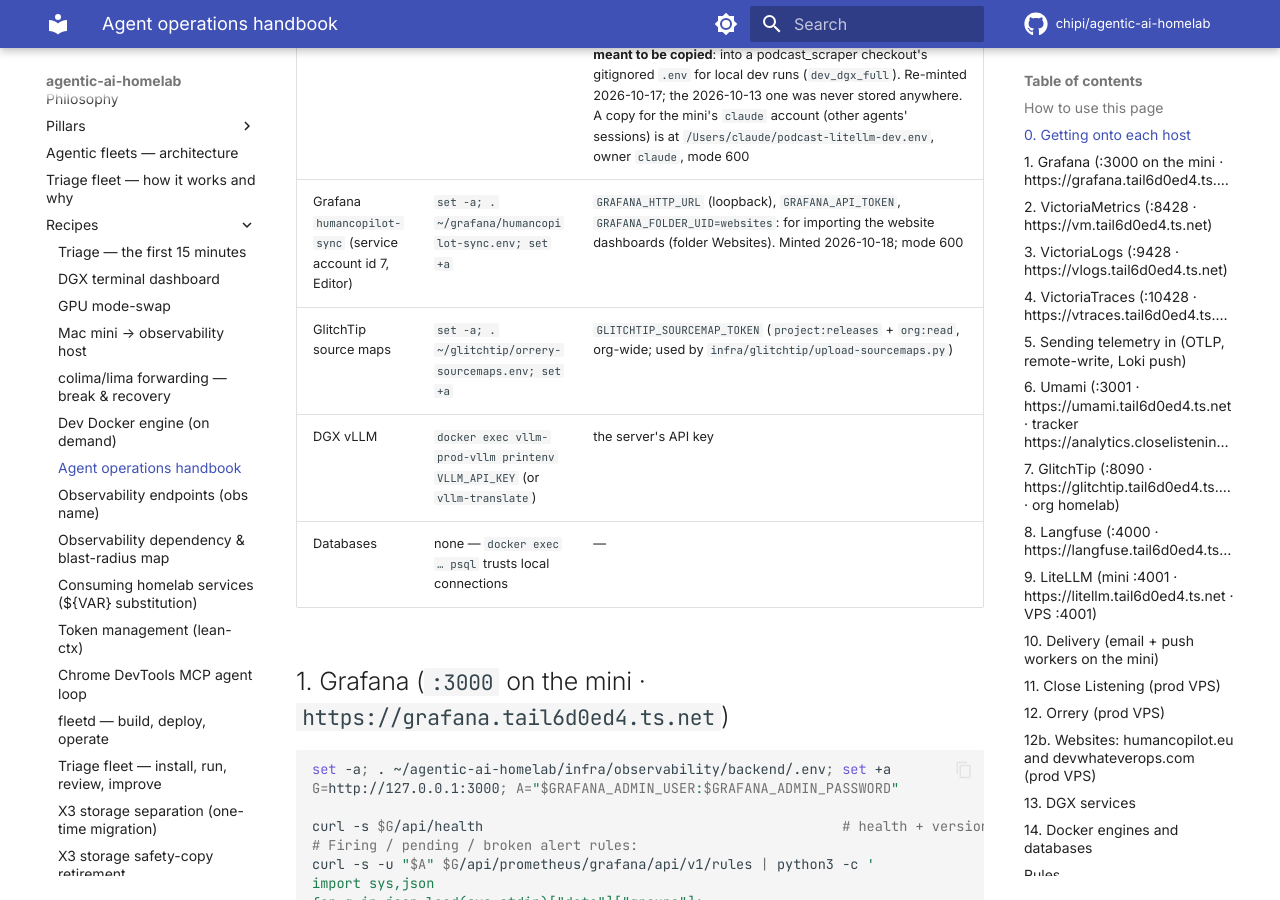
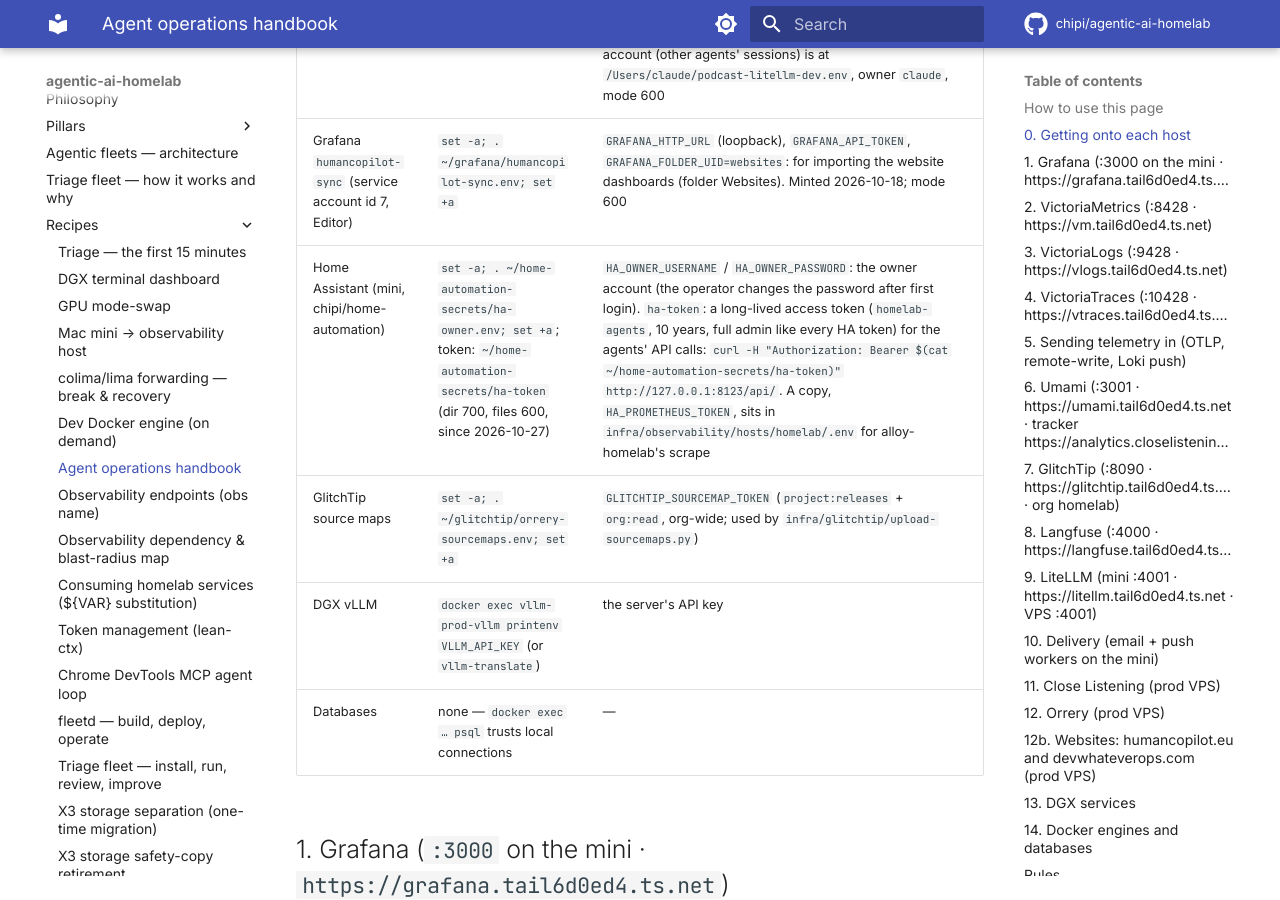
Before and after one commit to chipi/agentic-ai-homelab, an MkDocs documentation site: the page built from docs/recipes/agent-access.md, in a window 1280 px wide and 900 px high, scrolled down 2722 px. Built offline with MkDocs 1.6.1 and Material for MkDocs 9.7.7, drawn with Linux system fonts in a browser that asks for light colours; comment, search, counter and statistics services are not loaded.

Commit message:
docs(handbook): Home Assistant owner account and long-lived token
Co-Authored-By: Claude Opus 5.5 <noreply@anthropic.com>
Claude-Session: https://claude.ai/code/session_01DJqN6tgHyoFjD2KRAPFPm6

```diff
--- a/docs/recipes/agent-access.md
+++ b/docs/recipes/agent-access.md
@@ -59,6 +59,7 @@ Do not create logins, publish ports or change groups to "get access".
 | LiteLLM (VPS) | inside the `litellm` container's env | `LITELLM_MASTER_KEY` |
 | LiteLLM podcast dev (mini gateway) | `set -a; . ~/podcast-litellm-dev.env; set +a` | `LITELLM_API_KEY` (virtual key `proj-podcast-dev`: the DGX model plus `podcast-qwen`, `podcast-qwen38-max`, `podcast-pro` (OpenRouter, billed to the podcast OpenRouter key), $25 cap since 2026-10-22, traces to Langfuse `podcast-dev`) + `LITELLM_API_BASE=http://homelab:4001/v1`. The one key here **meant to be copied**: into a podcast_scraper checkout's gitignored `.env` for local dev runs (`dev_dgx_full`). Re-minted 2026-10-17; the 2026-10-13 one was never stored anywhere. A copy for the mini's `claude` account (other agents' sessions) is at `/Users/claude/podcast-litellm-dev.env`, owner `claude`, mode 600 |
 | Grafana `humancopilot-sync` (service account id 7, Editor) | `set -a; . ~/grafana/humancopilot-sync.env; set +a` | `GRAFANA_HTTP_URL` (loopback), `GRAFANA_API_TOKEN`, `GRAFANA_FOLDER_UID=websites`: for importing the website dashboards (folder Websites). Minted 2026-10-18; mode 600 |
+| Home Assistant (mini, chipi/home-automation) | `set -a; . ~/home-automation-secrets/ha-owner.env; set +a`; token: `~/home-automation-secrets/ha-token` (dir 700, files 600, since 2026-10-27) | `HA_OWNER_USERNAME` / `HA_OWNER_PASSWORD`: the owner account (the operator changes the password after first login). `ha-token`: a long-lived access token (`homelab-agents`, 10 years, full admin like every HA token) for the agents' API calls: `curl -H "Authorization: Bearer $(cat ~/home-automation-secrets/ha-token)" http://127.0.0.1:8123/api/`. A copy, `HA_PROMETHEUS_TOKEN`, sits in `infra/observability/hosts/homelab/.env` for alloy-homelab's scrape |
 | GlitchTip source maps | `set -a; . ~/glitchtip/orrery-sourcemaps.env; set +a` | `GLITCHTIP_SOURCEMAP_TOKEN` (`project:releases` + `org:read`, org-wide; used by `infra/glitchtip/upload-sourcemaps.py`) |
 | DGX vLLM | `docker exec vllm-prod-vllm printenv VLLM_API_KEY` (or `vllm-translate`) | the server's API key |
 | Databases | none — `docker exec … psql` trusts local connections | — |
```
